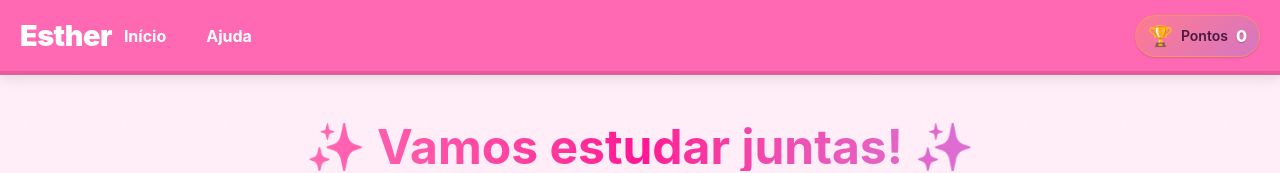
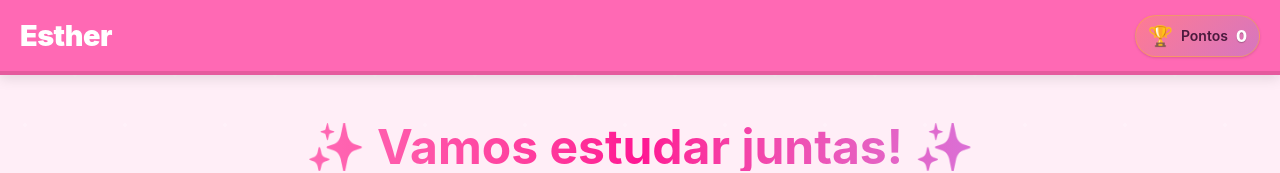
Before and after one commit to pedrolopesme/esther, a Next.js app: page / in a window 1280 px wide. Shown: the top 173 px of the page. Built offline with nearby package versions, Linux system fonts and the light colour scheme.

Commit message:
feat(header): logo links to home and remove nav links\n\nReplace separate Início/Ajuda links with clickable site logo to go home, keeping score badge aligned on the right.

```diff
--- a/src/app/layout.js
+++ b/src/app/layout.js
@@ -25,11 +25,7 @@ export default function RootLayout({ children }) {
         className={`${geistSans.variable} ${geistMono.variable} antialiased flex flex-col min-h-screen`}
       >
         <header className="app-header">
-          <div className="app-logo">Esther</div>
-          <nav className="app-nav">
-            <Link href="/" className="app-nav-item">Início</Link>
-            <Link href="#" className="app-nav-item">Ajuda</Link>
-          </nav>
+          <Link href="/" className="app-logo">Esther</Link>
           <div className="ml-auto">
             <ScoreBadge />
           </div>
```
